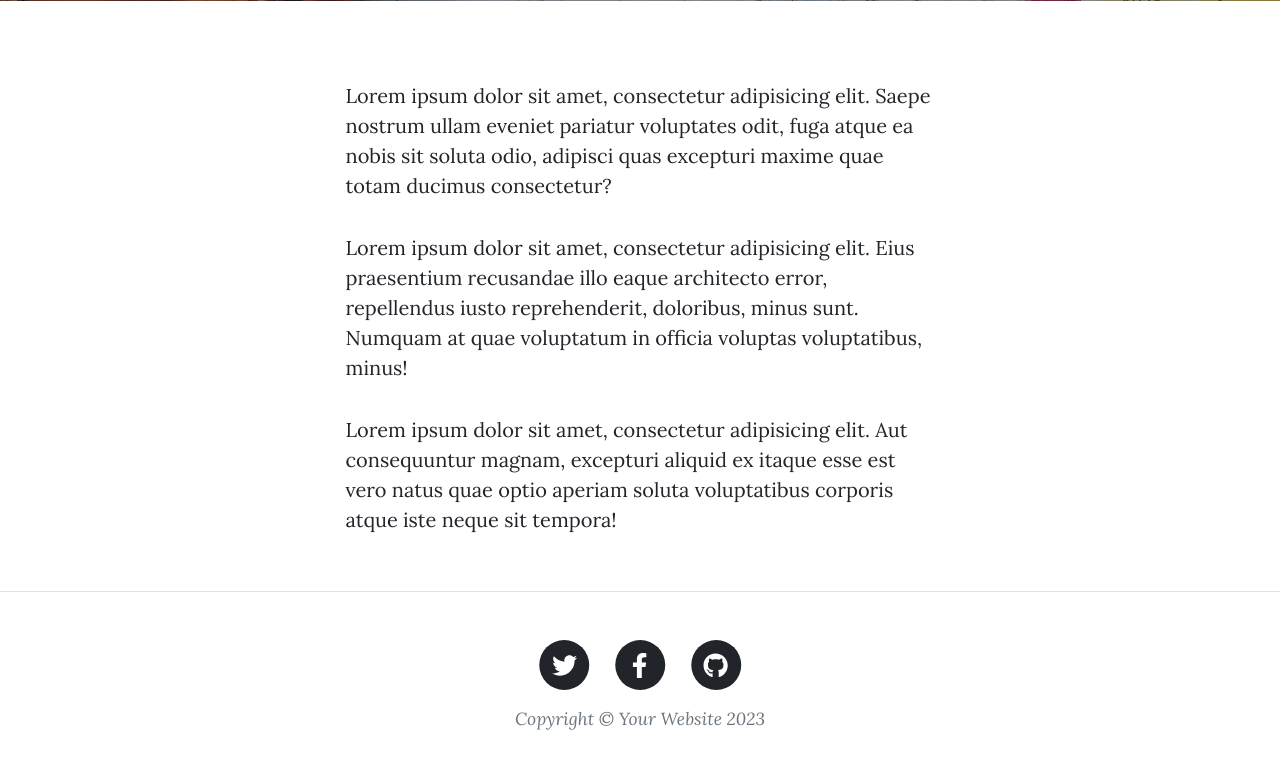
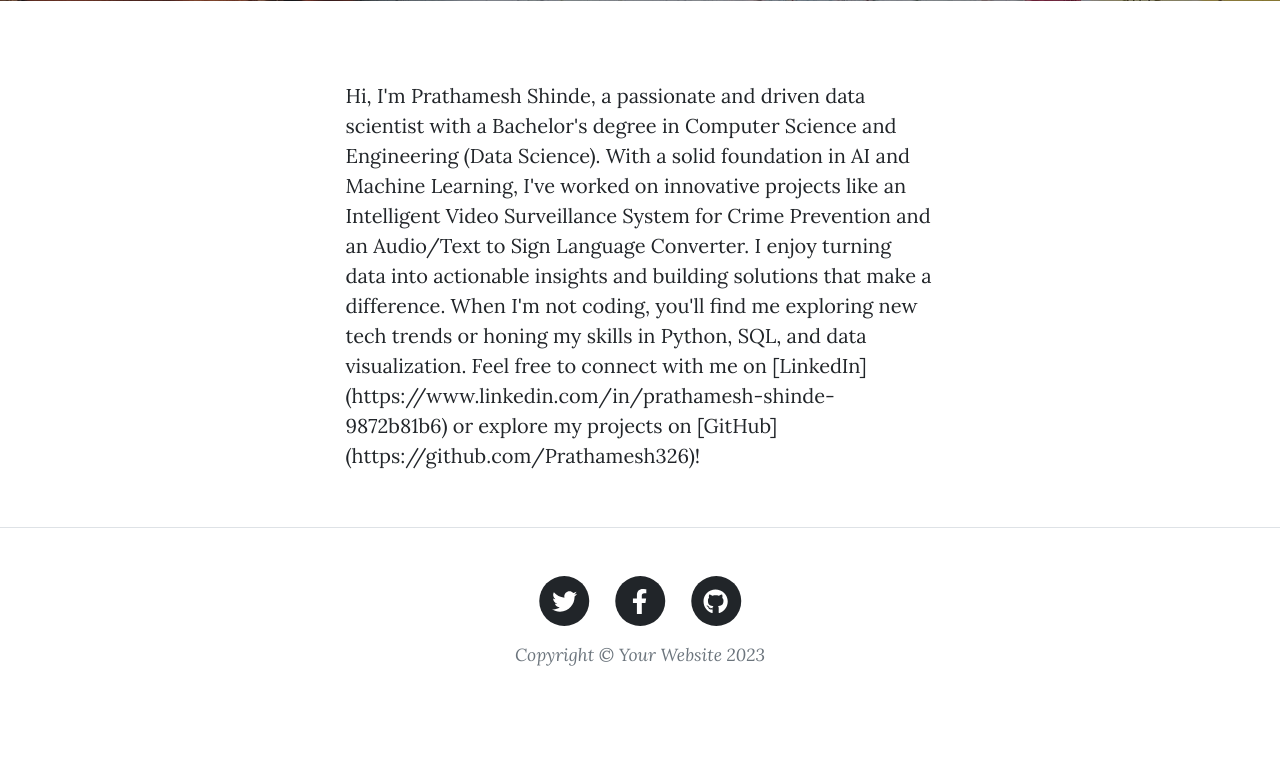
Before and after one commit to Prathamesh326/day-71-starting-files-blog-for-deployment, a Flask app: page /about in a window 1280 px wide. Shown: the part 531-1312 px from the top of the page. After the commit the page ends 1197 px from the top, so only its background shows below. Run offline with Flask 3, Linux system fonts and the light colour scheme; some libraries are stand-ins or nearby versions.

Commit message:
Update about.html

```diff
--- a/templates/about.html
+++ b/templates/about.html
@@ -21,23 +21,8 @@
   <div class="container px-4 px-lg-5">
     <div class="row gx-4 gx-lg-5 justify-content-center">
       <div class="col-md-10 col-lg-8 col-xl-7">
-        <p>
-          Lorem ipsum dolor sit amet, consectetur adipisicing elit. Saepe
-          nostrum ullam eveniet pariatur voluptates odit, fuga atque ea nobis
-          sit soluta odio, adipisci quas excepturi maxime quae totam ducimus
-          consectetur?
-        </p>
-        <p>
-          Lorem ipsum dolor sit amet, consectetur adipisicing elit. Eius
-          praesentium recusandae illo eaque architecto error, repellendus iusto
-          reprehenderit, doloribus, minus sunt. Numquam at quae voluptatum in
-          officia voluptas voluptatibus, minus!
-        </p>
-        <p>
-          Lorem ipsum dolor sit amet, consectetur adipisicing elit. Aut
-          consequuntur magnam, excepturi aliquid ex itaque esse est vero natus
-          quae optio aperiam soluta voluptatibus corporis atque iste neque sit
-          tempora!
+        <p>Hi, I'm Prathamesh Shinde, a passionate and driven data scientist with a Bachelor's degree in Computer Science and Engineering (Data Science). With a solid foundation in AI and Machine Learning, I've worked on innovative projects like an Intelligent Video Surveillance System for Crime Prevention and an Audio/Text to Sign Language Converter. I enjoy turning data into actionable insights and building solutions that make a difference. When I'm not coding, you'll find me exploring new tech trends or honing my skills in Python, SQL, and data visualization.
+Feel free to connect with me on [LinkedIn](https://www.linkedin.com/in/prathamesh-shinde-9872b81b6) or explore my projects on [GitHub](https://github.com/Prathamesh326)!
         </p>
       </div>
     </div>
```
